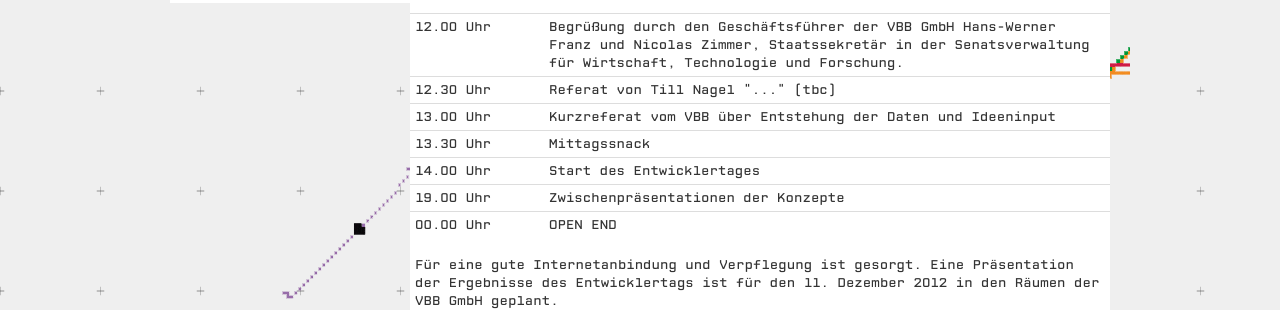
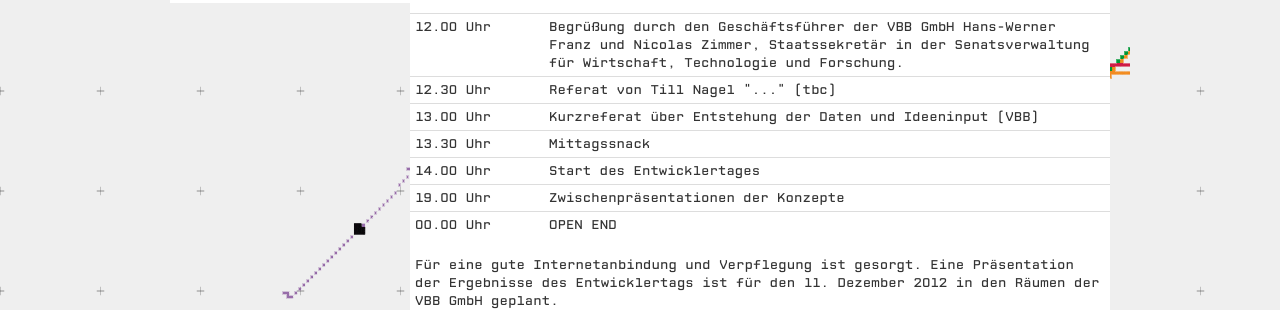
Before and after one commit to okfde/berlin.appsandthecity, a Jekyll site: the page built from index.html, in a window 1280 px wide and 900 px high, scrolled down 1558 px. Shown: the part 151-461 px from the top of the window. Built offline with Jekyll 4.4.1, drawn with Linux system fonts in a browser that asks for light colours; nearby versions of some CDN libraries; Markdown is read by kramdown in place of the engine named in the settings.

Commit message:
ablauf geändert

```diff
--- a/index.html
+++ b/index.html
@@ -102,7 +102,7 @@ von innovativen Anwendungen angeht. Einige wollen wir hier vorstellen:</p>
         </tr>
         <tr>
         <td>13.00 Uhr</td>
-          <td>Kurzreferat vom VBB über Entstehung der Daten und Ideeninput</td>
+          <td>Kurzreferat über Entstehung der Daten und Ideeninput (VBB)</td>
         </tr>
         <tr>
           <td>13.30 Uhr</td>
```
